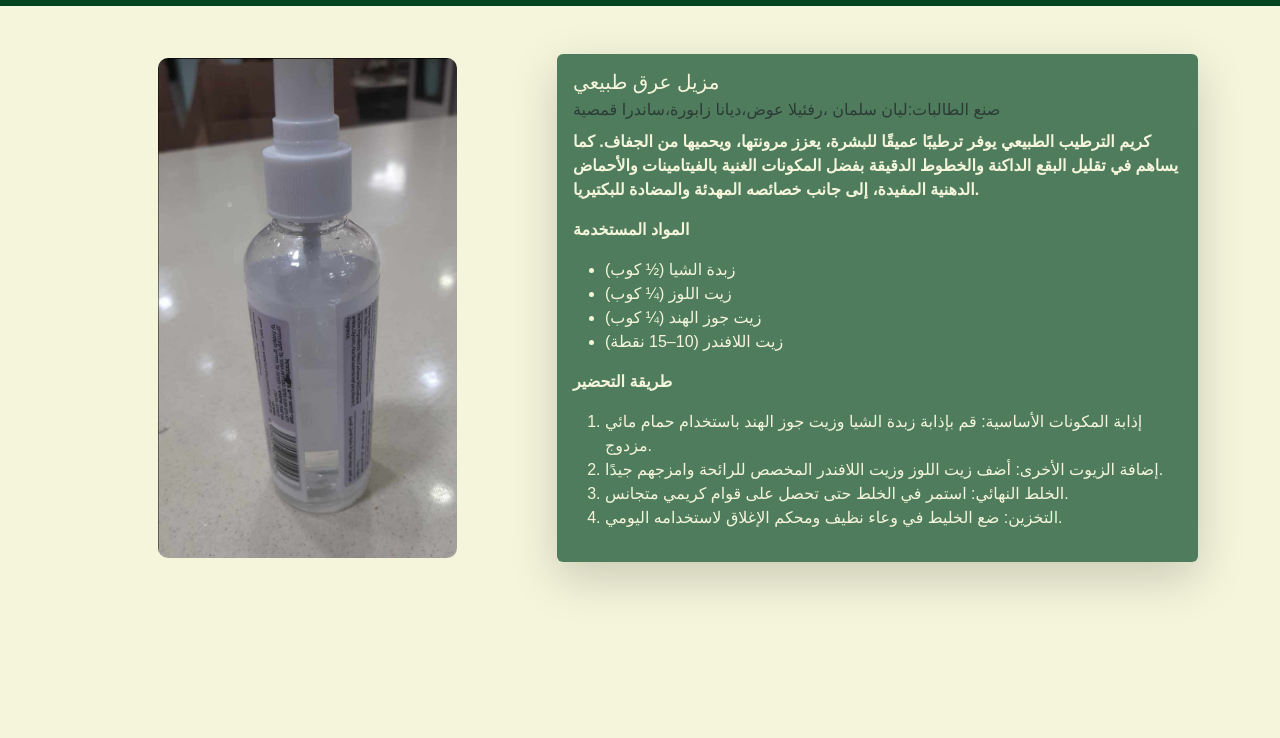
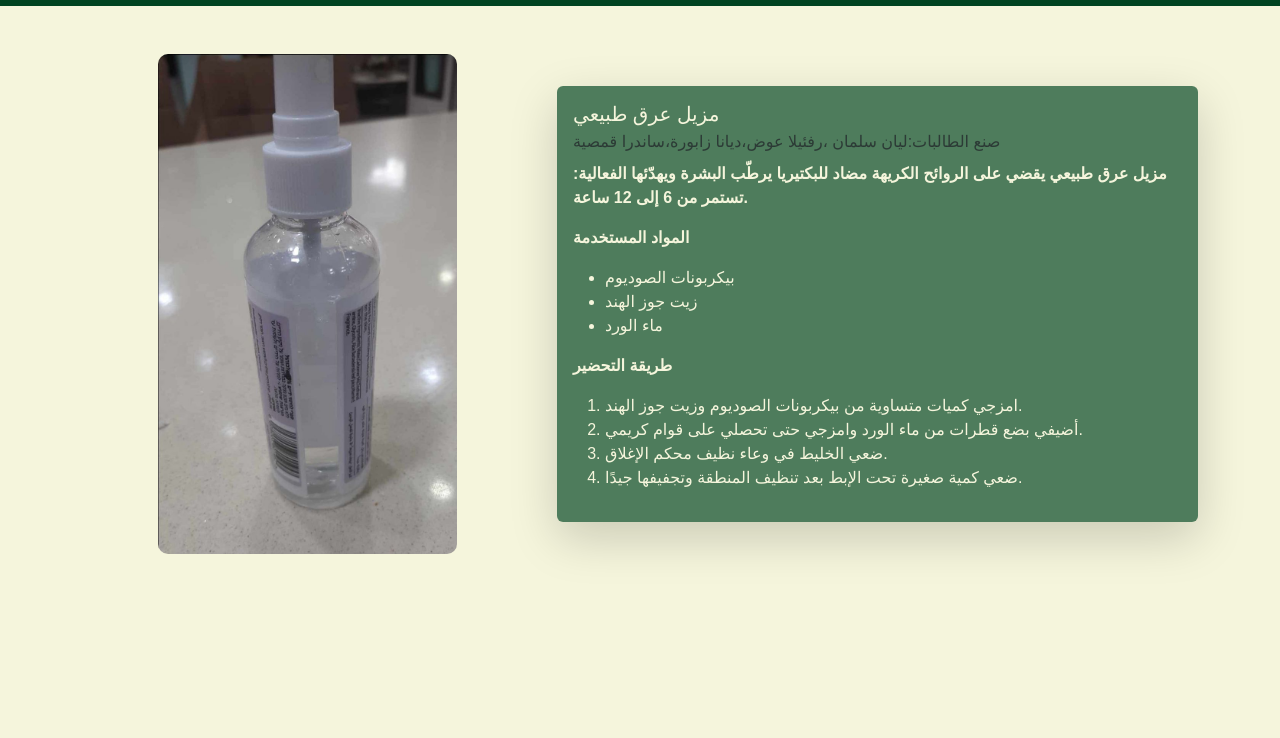
Before and after one commit to joelle404/Biologyinnovations, a plain HTML site: page personalcare/deodrante.html in a window 1280 px wide. Shown: the part 62-800 px from the top of the page. Drawn offline with nearby package versions, Linux system fonts and the light colour scheme.

Commit message:
changes on deodrant

```diff
--- a/index.css
+++ b/index.css
@@ -114,7 +114,7 @@ color: aliceblue;
       max-height: 400px; /* Optionally adjust image height for smaller screens */
     }
 
-    p {
+    p , h6{
       font-size: 14px; /* Adjust text size for mobile */
       padding: 8px; /* Add more padding for better readability */
     }
--- a/personalcare/deodrante.html
+++ b/personalcare/deodrante.html
@@ -11,7 +11,7 @@
 
 </head>
 <body>
- <nav class="navbar navbar-expand-lg bg-body-tertiary">
+    <nav class="navbar navbar-expand-lg bg-body-tertiary">
         <div class="container-fluid">
             <a class="navbar-brand" href="../index.html">Biology</a>
             <button class="navbar-toggler" type="button" data-bs-toggle="collapse" data-bs-target="#navbarNavDropdown" aria-controls="navbarNavDropdown" aria-expanded="false" aria-label="Toggle navigation">
@@ -26,15 +26,17 @@
                         <a class="nav-link dropdown-toggle" href="#" role="button" data-bs-toggle="dropdown" aria-expanded="false">
                             Products
                         </a>
-                        <li><a class="dropdown-item" href="../skincare/skincare.html">Skincare & Beauty</a></li>
-                        <li><a class="dropdown-item" href="../haircare/haircare.html">Health Remedies</a></li>
-                        <li><a class="dropdown-item" href="./personalcare.html">Personal Care & Hygiene</a></li>
-                    </ul>
+                        <ul class="dropdown-menu dropdown-menu-end">
+                            <li><a class="dropdown-item" href="../skincare/skincare.html">Skincare & Beauty</a></li>
+                            <li><a class="dropdown-item" href="../haircare/haircare.html">Health Remedies</a></li>
+                            <li><a class="dropdown-item" href="./personalcare.html">Personal Care & Hygiene</a></li>
+                        </ul>
                     </li>
                 </ul>
             </div>
         </div>
     </nav>
+
 
     <div class="container my-5">
         <div class="row align-items-center">
@@ -52,21 +54,22 @@
                         <h5 class="card-title">مزيل عرق طبيعي</h5>
                         <p class="card-subtitle mb-2 text-muted">صنع الطالبات:ليان سلمان ،رفئيلا عوض،ديانا زابورة،ساندرا قمصية</p>
                         <p class="card-text">
-                            كريم الترطيب الطبيعي يوفر ترطيبًا عميقًا للبشرة، يعزز مرونتها، ويحميها من الجفاف. كما يساهم في تقليل البقع الداكنة والخطوط الدقيقة بفضل المكونات الغنية بالفيتامينات والأحماض الدهنية المفيدة، إلى جانب خصائصه المهدئة والمضادة للبكتيريا.
-                        </p>
+                           مزيل عرق طبيعي يقضي على الروائح الكريهة مضاد للبكتيريا يرطّب البشرة ويهدّئها الفعالية: تستمر من 6 إلى 12 ساعة.
+
                         <p><strong>المواد المستخدمة</strong></p>
                         <ul>
-                            <li>زبدة الشيا (½ كوب)</li>
-                            <li>زيت اللوز (¼ كوب)</li>
-                            <li>زيت جوز الهند (¼ كوب)</li>
-                            <li>زيت اللافندر (10–15 نقطة)</li>
+ <li>بيكربونات الصوديوم</li>
+ <li>زيت جوز الهند</li>
+ <li>ماء الورد</li>
+
                         </ul>
                         <p><strong>طريقة التحضير</strong></p>
                         <ol>
-                            <li>إذابة المكونات الأساسية: قم بإذابة زبدة الشيا وزيت جوز الهند باستخدام حمام مائي مزدوج.</li>
-                            <li>إضافة الزيوت الأخرى: أضف زيت اللوز وزيت اللافندر المخصص للرائحة وامزجهم جيدًا.</li>
-                            <li>الخلط النهائي: استمر في الخلط حتى تحصل على قوام كريمي متجانس.</li>
-                            <li>التخزين: ضع الخليط في وعاء نظيف ومحكم الإغلاق لاستخدامه اليومي.</li>
+
+              <li>امزجي كميات متساوية من بيكربونات الصوديوم وزيت جوز الهند.   </li>
+              <li>أضيفي بضع قطرات من ماء الورد وامزجي حتى تحصلي على قوام كريمي.  </li>
+              <li>ضعي الخليط في وعاء نظيف محكم الإغلاق.            </li>
+              <li>ضعي كمية صغيرة تحت الإبط بعد تنظيف المنطقة وتجفيفها جيدًا.            </li>
                         </ol>
                     </div>
                 </div>
```
Also changed, not shown: haircare/aloveragel.html (+1 -2 lines), index.html (+1 -0 lines), personalcare/vitamins.html (+7 -5 lines), skincare/liptint.html (+1 -1 lines).
